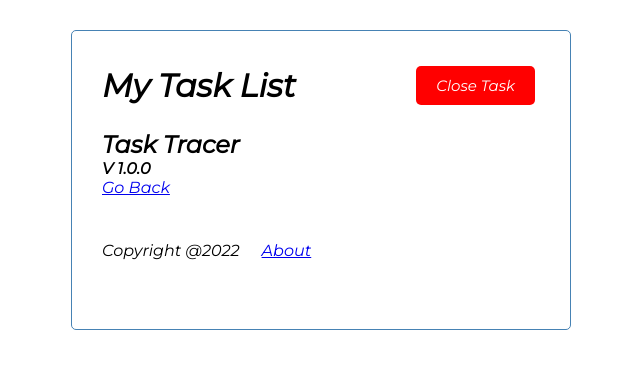
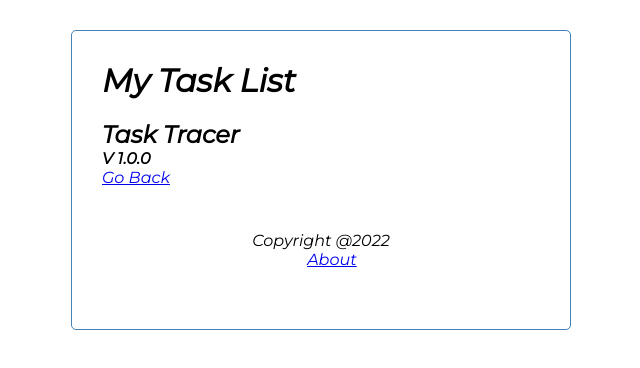
Before and after one commit to LERV1993/TaskList-Angular, an Angular app: page /about in a window 1280 px wide. Shown: the top 368 px of the page, without its empty margins (319-959 px from the left). Built offline with nearby package versions, Linux system fonts and the light colour scheme.

Commit message:
Se creo logica para que desaparezca el boton de add task cuando  se entra al about

```diff
--- a/src/app/components/footer/footer.component.css
+++ b/src/app/components/footer/footer.component.css
@@ -1,6 +1,7 @@
 footer{
-    display: flex;
+    display: block;
     width: auto;
+    text-align: center;
 }
 a{
     margin-left: 5%;
--- a/src/app/components/header/header.component.html
+++ b/src/app/components/header/header.component.html
@@ -4,5 +4,6 @@
         color="{{showAddTask ? 'red' : 'green'}}"
         text="{{showAddTask ? 'Close Task' : 'Add Task' }}"
         (btnClick)="toggleAddTask()"
+        *ngIf="hasRouter('/')"
     ></app-button>
 </header>
--- a/src/app/components/header/header.component.ts
+++ b/src/app/components/header/header.component.ts
@@ -1,6 +1,7 @@
 import { Component, OnInit } from '@angular/core';
 import { UiService } from 'src/app/service/ui.service';
 import { Subscription} from 'rxjs';
+import { Router } from '@angular/router'
 
 @Component({
   selector: 'app-header',
@@ -14,7 +15,8 @@ export class HeaderComponent implements OnInit {
   subscription?: Subscription;
 
   constructor(
-    private uiService: UiService
+    private uiService: UiService,
+    private router: Router
   ) {
     this.subscription = this.uiService.onToggle().subscribe( value=> this.showAddTask = value)
   }
@@ -26,4 +28,7 @@ export class HeaderComponent implements OnInit {
     this.uiService.toggleAddTask();
   }
 
+  hasRouter(route: string){
+    return this.router.url === route
+  }
 }
```
